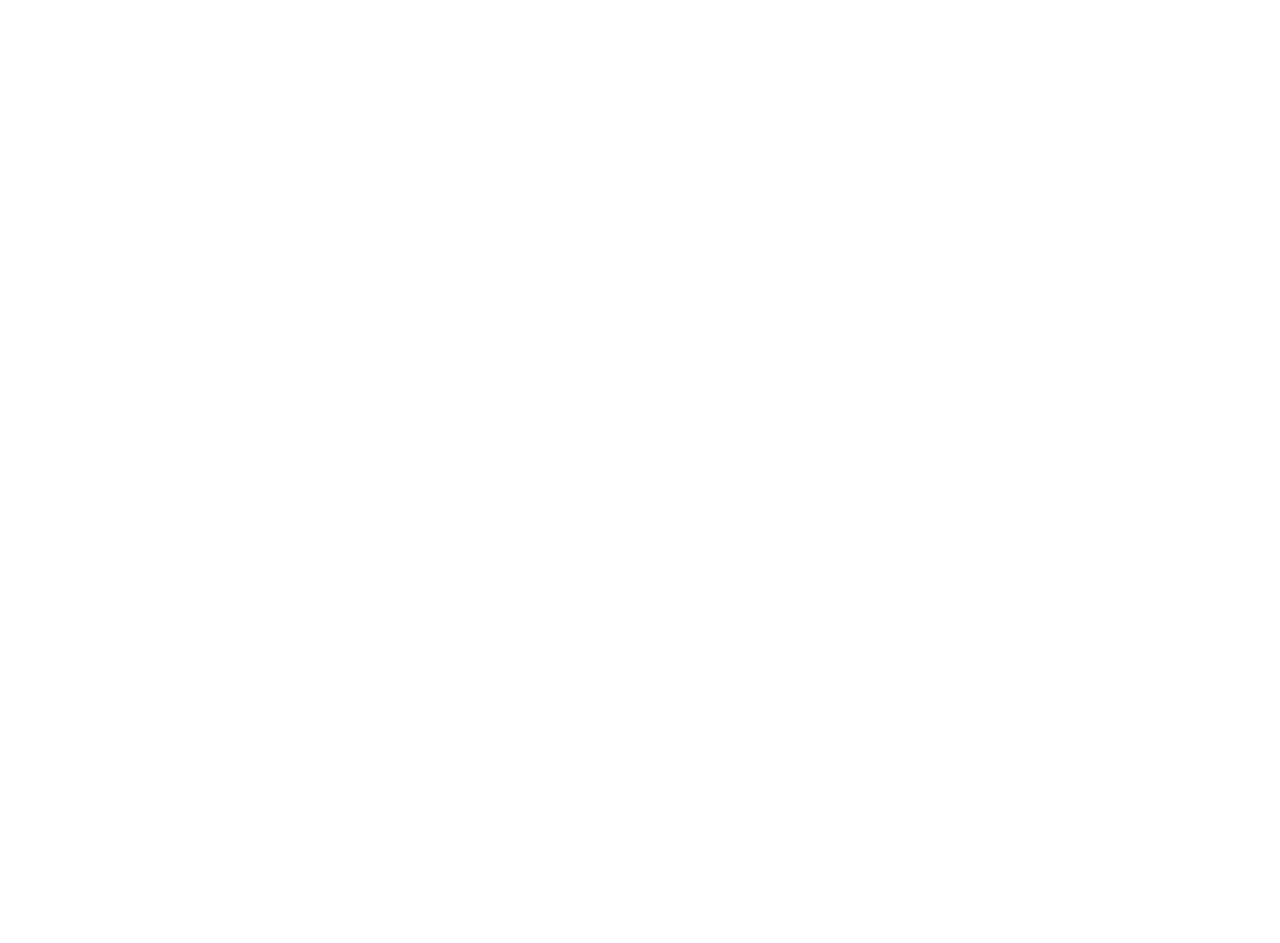
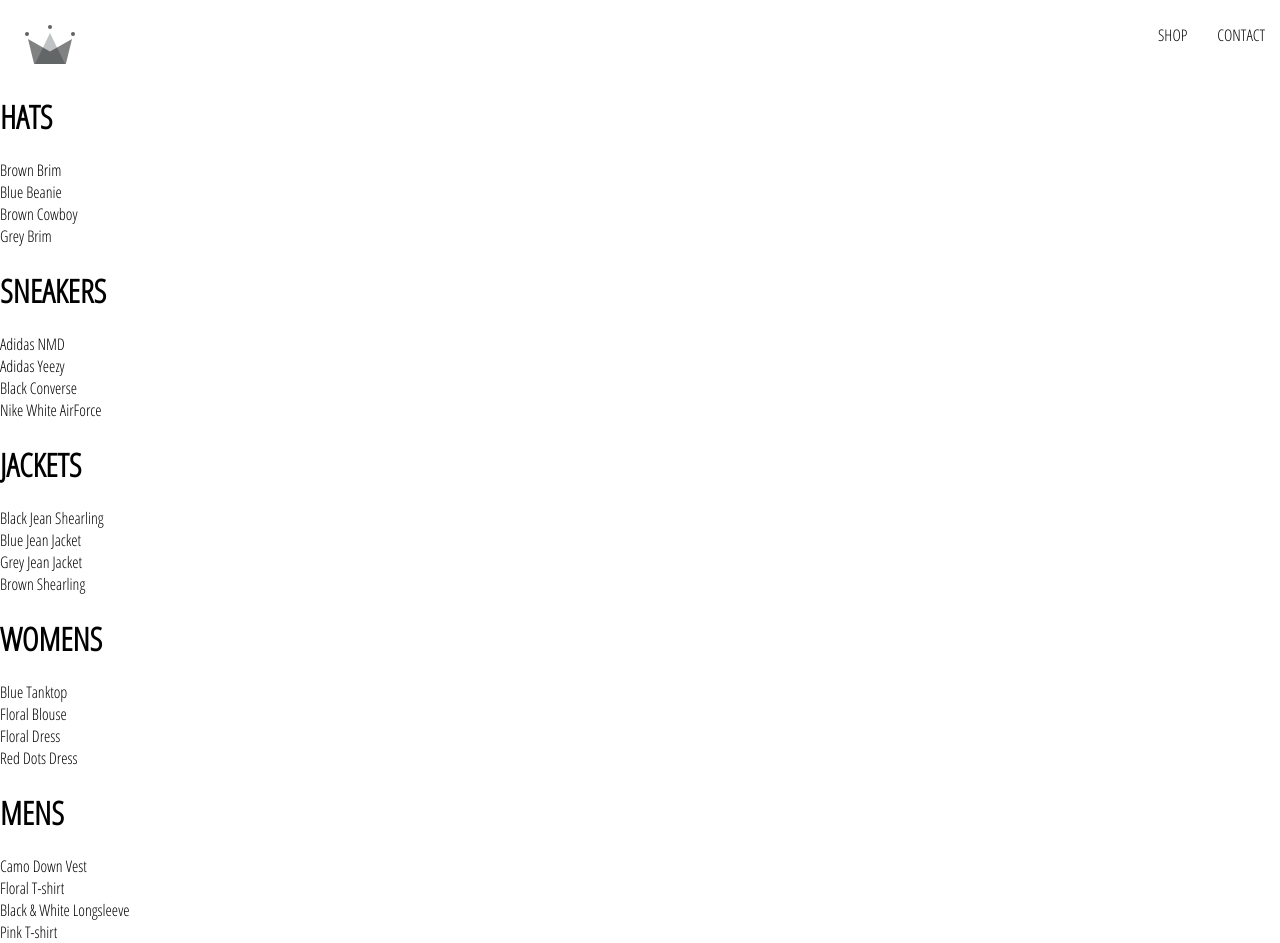
Before and after one commit to christellesimon88/crwn-clothing, a React (Create React App) app: page /shop in a window 1280 px wide. Before the commit the page ends 800 px from the top, so only its background shows below. Built offline with nearby package versions, Linux system fonts and the light colour scheme.

Commit message:
Adding Header component and links to home, shop page and contact

```diff
--- a/src/App.css
+++ b/src/App.css
@@ -1,3 +1,8 @@
 body {
     font-family: 'Open sans Condensed';
 }
+
+a {
+    text-decoration: none;
+    color: black;
+}
--- a/src/App.js
+++ b/src/App.js
@@ -3,19 +3,16 @@ import { Route, Switch } from 'react-router-dom';
 
 import './App.css';
 import HomePage from './pages/homepage/homepage.component';
-
-const HatsPage = () => (
-  <div>
-    <h1>HATS PAGE</h1>
-  </div>
-);
+import ShopPage from './pages/shop/shop.component';
+import Header from './components/header/header.component';
 
 function App() {
   return (
     <div>
+      <Header />
       <Switch>
         <Route exact path='/' component={HomePage} />
-        <Route path='/hats' component={HatsPage} />
+        <Route path='/shop' component={ShopPage} />
       </Switch>
     </div>
   );
--- /dev/null
+++ b/src/components/collection-preview/collection-preview.component.jsx
@@ -0,0 +1,18 @@
+import React from 'react';
+
+import './collection-preview.styles.scss';
+
+const CollectionPreview = ({ title, items }) => (
+<div className='collection-preview'>
+    <h1 className='title'>{title.toUpperCase()}</h1>
+    <div className='preview'>
+        {
+            items.filter((item, idx) => idx < 4).map(item => (
+                <div key={item.id}>{item.name}</div>
+            ))
+        }
+    </div>
+</div>
+);
+
+export default CollectionPreview;
--- /dev/null
+++ b/src/components/header/header.component.jsx
@@ -0,0 +1,23 @@
+import React from 'react';
+import { Link } from 'react-router-dom';
+import { ReactComponent as Logo } from '../../assets/crown.svg';
+
+import './header.styles.scss';
+
+const Header = () => (
+    <div className='header'>
+        <Link className='logo-container' to="/">
+            <Logo className='logo' />
+        </Link>
+        <div className='options'>
+            <Link className='option' to='/shop'>
+                SHOP
+            </Link>
+            <Link className='option' to='/contact'>
+                CONTACT
+            </Link>
+        </div>
+    </div>
+);
+
+export default Header;
--- /dev/null
+++ b/src/components/header/header.styles.scss
@@ -0,0 +1,26 @@
+.header {
+    height: 70px;
+    width: 100%;
+    display: flex;
+    justify-content: space-between;
+    margin-bottom: 25px;
+
+    .logo-container {
+      height: 100%;
+      width: 70px;
+      padding: 25px;
+    }
+
+    .options {
+      width: 50%;
+      height: 100%;
+      display: flex;
+      align-items: center;
+      justify-content: flex-end;
+
+      .option {
+        padding: 10px 15px;
+        cursor: pointer;
+      }
+    }
+  }
--- a/src/components/menu-item/menu-item.component.jsx
+++ b/src/components/menu-item/menu-item.component.jsx
@@ -1,11 +1,11 @@
 import React from 'react';
-import {withRouter } from 'react-router-dom';
+import { withRouter } from 'react-router-dom';
 
 import './menu-item.styles.scss';
 
 const MenuItem = ({ title, imageUrl, size, history, linkUrl, match }) => (
     <div
-        className={`${size} menu-item`} onClick={()=> history.push(`${match.url}${linkUrl}`)}
+        className={`${size} menu-item`} onClick={() => history.push(`${match.url}${linkUrl}`)}
     >
         <div className='background-image' style={{
             backgroundImage: `url(${imageUrl})`
--- /dev/null
+++ b/src/pages/shop/shop.component.jsx
@@ -0,0 +1,29 @@
+import React from 'react';
+
+import './shop.data.js';
+import SHOP_DATA from './shop.data.js';
+import CollectionPreview from '../../components/collection-preview/collection-preview.component'
+
+class ShopPage extends React.Component {
+    constructor(props) {
+        super(props);
+
+        this.state = {
+            collections: SHOP_DATA
+        }
+    }
+
+    render() {
+        const { collections } = this.state;
+        return (
+            <div classame='shop-page'>
+                {
+                    collections.map(({ id, ...otherCollectionProps }) => <CollectionPreview key={id} {...otherCollectionProps} />)
+                }
+            </div>
+        )
+    }
+
+}
+
+export default ShopPage;
--- /dev/null
+++ b/src/pages/shop/shop.data.js
@@ -0,0 +1,249 @@
+const SHOP_DATA = [
+    {
+      id: 1,
+      title: 'Hats',
+      routeName: 'hats',
+      items: [
+        {
+          id: 1,
+          name: 'Brown Brim',
+          imageUrl: 'https://i.ibb.co/ZYW3VTp/brown-brim.png',
+          price: 25
+        },
+        {
+          id: 2,
+          name: 'Blue Beanie',
+          imageUrl: 'https://i.ibb.co/ypkgK0X/blue-beanie.png',
+          price: 18
+        },
+        {
+          id: 3,
+          name: 'Brown Cowboy',
+          imageUrl: 'https://i.ibb.co/QdJwgmp/brown-cowboy.png',
+          price: 35
+        },
+        {
+          id: 4,
+          name: 'Grey Brim',
+          imageUrl: 'https://i.ibb.co/RjBLWxB/grey-brim.png',
+          price: 25
+        },
+        {
+          id: 5,
+          name: 'Green Beanie',
+          imageUrl: 'https://i.ibb.co/YTjW3vF/green-beanie.png',
+          price: 18
+        },
+        {
+          id: 6,
+          name: 'Palm Tree Cap',
+          imageUrl: 'https://i.ibb.co/rKBDvJX/palm-tree-cap.png',
+          price: 14
+        },
+        {
+          id: 7,
+          name: 'Red Beanie',
+          imageUrl: 'https://i.ibb.co/bLB646Z/red-beanie.png',
+          price: 18
+        },
+        {
+          id: 8,
+          name: 'Wolf Cap',
+          imageUrl: 'https://i.ibb.co/1f2nWMM/wolf-cap.png',
+          price: 14
+        },
+        {
+          id: 9,
+          name: 'Blue Snapback',
+          imageUrl: 'https://i.ibb.co/X2VJP2W/blue-snapback.png',
+          price: 16
+        }
+      ]
+    },
+    {
+      id: 2,
+      title: 'Sneakers',
+      routeName: 'sneakers',
+      items: [
+        {
+          id: 1,
+          name: 'Adidas NMD',
+          imageUrl: 'https://i.ibb.co/0s3pdnc/adidas-nmd.png',
+          price: 220
+        },
+        {
+          id: 2,
+          name: 'Adidas Yeezy',
+          imageUrl: 'https://i.ibb.co/dJbG1cT/yeezy.png',
+          price: 280
+        },
+        {
+          id: 3,
+          name: 'Black Converse',
+          imageUrl: 'https://i.ibb.co/bPmVXyP/black-converse.png',
+          price: 110
+        },
+        {
+          id: 4,
+          name: 'Nike White AirForce',
+          imageUrl: 'https://i.ibb.co/1RcFPk0/white-nike-high-tops.png',
+          price: 160
+        },
+        {
+          id: 5,
+          name: 'Nike Red High Tops',
+          imageUrl: 'https://i.ibb.co/QcvzydB/nikes-red.png',
+          price: 160
+        },
+        {
+          id: 6,
+          name: 'Nike Brown High Tops',
+          imageUrl: 'https://i.ibb.co/fMTV342/nike-brown.png',
+          price: 160
+        },
+        {
+          id: 7,
+          name: 'Air Jordan Limited',
+          imageUrl: 'https://i.ibb.co/w4k6Ws9/nike-funky.png',
+          price: 190
+        },
+        {
+          id: 8,
+          name: 'Timberlands',
+          imageUrl: 'https://i.ibb.co/Mhh6wBg/timberlands.png',
+          price: 200
+        }
+      ]
+    },
+    {
+      id: 3,
+      title: 'Jackets',
+      routeName: 'jackets',
+      items: [
+        {
+          id: 1,
+          name: 'Black Jean Shearling',
+          imageUrl: 'https://i.ibb.co/XzcwL5s/black-shearling.png',
+          price: 125
+        },
+        {
+          id: 2,
+          name: 'Blue Jean Jacket',
+          imageUrl: 'https://i.ibb.co/mJS6vz0/blue-jean-jacket.png',
+          price: 90
+        },
+        {
+          id: 3,
+          name: 'Grey Jean Jacket',
+          imageUrl: 'https://i.ibb.co/N71k1ML/grey-jean-jacket.png',
+          price: 90
+        },
+        {
+          id: 4,
+          name: 'Brown Shearling',
+          imageUrl: 'https://i.ibb.co/s96FpdP/brown-shearling.png',
+          price: 165
+        },
+        {
+          id: 5,
+          name: 'Tan Trench',
+          imageUrl: 'https://i.ibb.co/M6hHc3F/brown-trench.png',
+          price: 185
+        }
+      ]
+    },
+    {
+      id: 4,
+      title: 'Womens',
+      routeName: 'womens',
+      items: [
+        {
+          id: 1,
+          name: 'Blue Tanktop',
+          imageUrl: 'https://i.ibb.co/7CQVJNm/blue-tank.png',
+          price: 25
+        },
+        {
+          id: 2,
+          name: 'Floral Blouse',
+          imageUrl: 'https://i.ibb.co/4W2DGKm/floral-blouse.png',
+          price: 20
+        },
+        {
+          id: 3,
+          name: 'Floral Dress',
+          imageUrl: 'https://i.ibb.co/KV18Ysr/floral-skirt.png',
+          price: 80
+        },
+        {
+          id: 4,
+          name: 'Red Dots Dress',
+          imageUrl: 'https://i.ibb.co/N3BN1bh/red-polka-dot-dress.png',
+          price: 80
+        },
+        {
+          id: 5,
+          name: 'Striped Sweater',
+          imageUrl: 'https://i.ibb.co/KmSkMbH/striped-sweater.png',
+          price: 45
+        },
+        {
+          id: 6,
+          name: 'Yellow Track Suit',
+          imageUrl: 'https://i.ibb.co/v1cvwNf/yellow-track-suit.png',
+          price: 135
+        },
+        {
+          id: 7,
+          name: 'White Blouse',
+          imageUrl: 'https://i.ibb.co/qBcrsJg/white-vest.png',
+          price: 20
+        }
+      ]
+    },
+    {
+      id: 5,
+      title: 'Mens',
+      routeName: 'mens',
+      items: [
+        {
+          id: 1,
+          name: 'Camo Down Vest',
+          imageUrl: 'https://i.ibb.co/xJS0T3Y/camo-vest.png',
+          price: 325
+        },
+        {
+          id: 2,
+          name: 'Floral T-shirt',
+          imageUrl: 'https://i.ibb.co/qMQ75QZ/floral-shirt.png',
+          price: 20
+        },
+        {
+          id: 3,
+          name: 'Black & White Longsleeve',
+          imageUrl: 'https://i.ibb.co/55z32tw/long-sleeve.png',
+          price: 25
+        },
+        {
+          id: 4,
+          name: 'Pink T-shirt',
+          imageUrl: 'https://i.ibb.co/RvwnBL8/pink-shirt.png',
+          price: 25
+        },
+        {
+          id: 5,
+          name: 'Jean Long Sleeve',
+          imageUrl: 'https://i.ibb.co/VpW4x5t/roll-up-jean-shirt.png',
+          price: 40
+        },
+        {
+          id: 6,
+          name: 'Burgundy T-shirt',
+          imageUrl: 'https://i.ibb.co/mh3VM1f/polka-dot-shirt.png',
+          price: 25
+        }
+      ]
+    }
+  ]
+
+  export default SHOP_DATA;
```
Also changed, not shown: src/assets/crown.svg (added), src/components/collection-preview/collection-preview.styles.scss (added).
